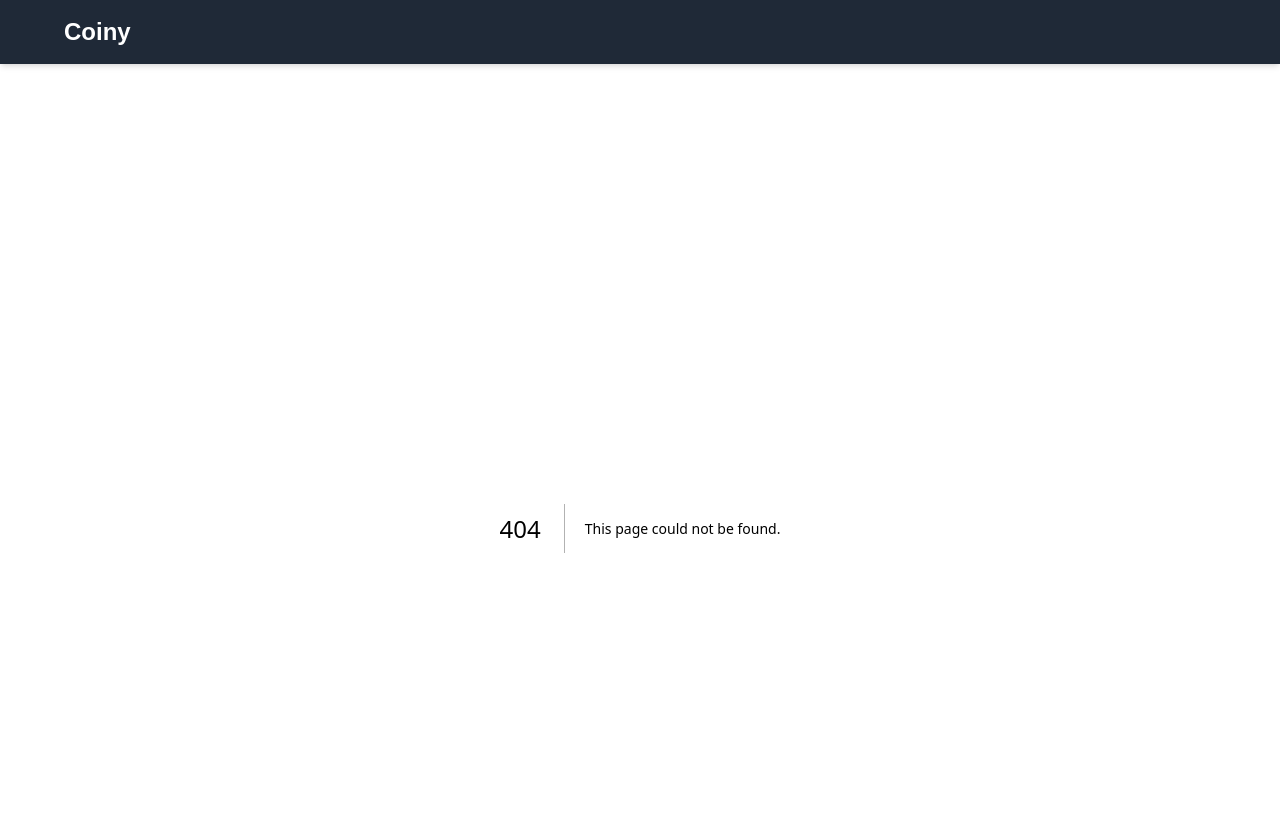
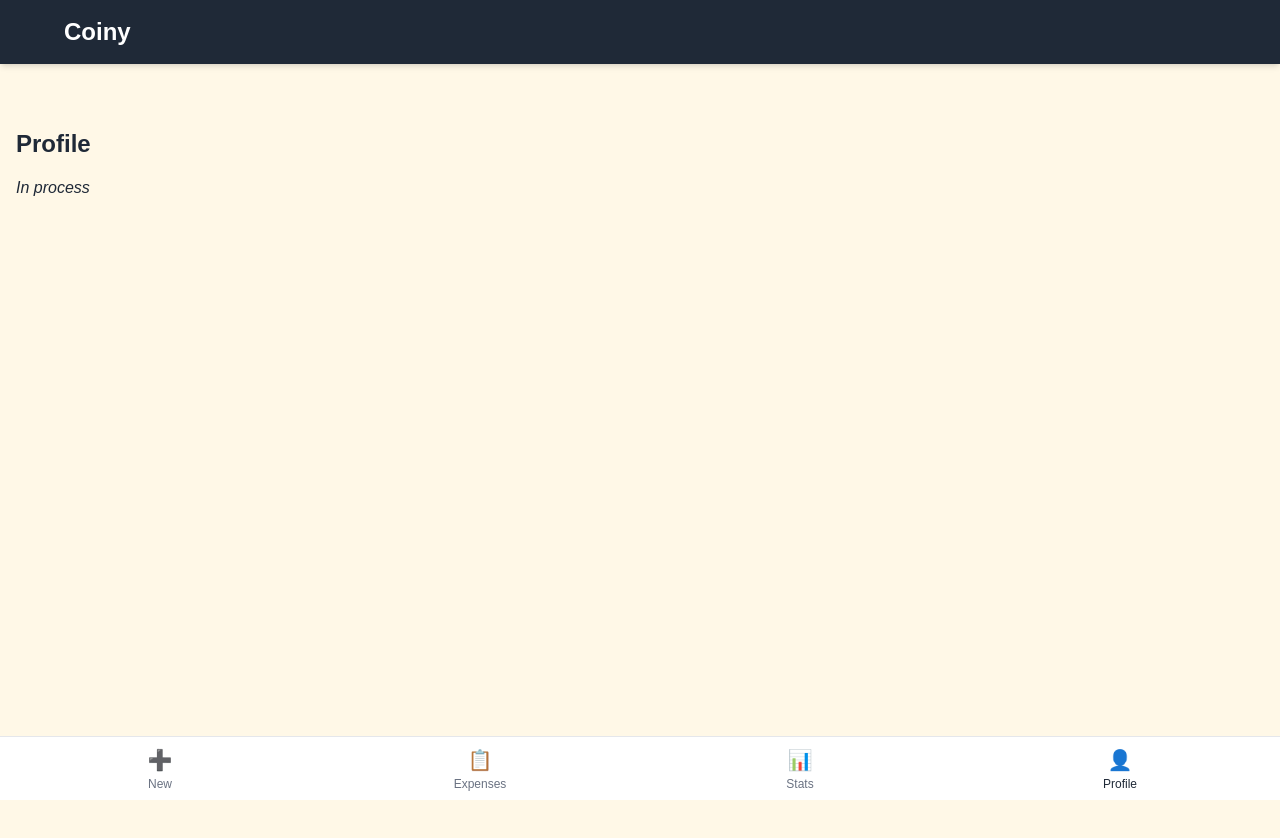
Before and after one commit to MashiruSesuke/coiny, a Next.js app: page /profile in a window 1280 px wide. Before the commit this address had no page. Shown: the top 838 px of the page. After the commit the page ends 800 px from the top, so only its background shows below. Built offline with nearby package versions, Linux system fonts and the light colour scheme.

Commit message:
feat: added "TabBar" component, moved new expense form to "/new", moved stat to "/stats", added "/profile" template page

```diff
--- /dev/null
+++ b/app/add/page.tsx
@@ -0,0 +1,10 @@
+import AddExpenseForm from '@/components/features/expenses/AddExpenseForm';
+
+export default function AddPage() {
+  return (
+    <>
+      <h2 className="text-2xl font-semibold mb-4">Add Expense</h2>
+      <AddExpenseForm />
+    </>
+  );
+}
--- a/app/layout.tsx
+++ b/app/layout.tsx
@@ -2,14 +2,16 @@ import type { Metadata } from 'next';
 
 import Providers from './providers';
 
+import ServiceWorkerRegister from '@/components/ServiceWorkerRegister';
 import Header from '@/components/layout/Header';
-import ServiceWorkerRegister from '@/components/ServiceWorkerRegister';
+import TabBar from '@/components/layout/TabBar';
+import DataSeeder from './DataSeeder';
 
 import './globals.css';
 
 export const metadata: Metadata = {
-  title: 'Create Next App',
-  description: 'Generated by create next app',
+  title: 'Track your expenses',
+  description: 'Manage your spending with ease, even offline.',
 };
 
 export default function RootLayout({
@@ -21,9 +23,11 @@ export default function RootLayout({
     <html lang="en" className={`h-full antialiased`}>
       <body className="min-h-full flex flex-col">
         <Providers>
+          <DataSeeder />
           <ServiceWorkerRegister />
           <Header />
           <main className="container mx-auto px-4 py-16">{children}</main>
+          <TabBar />
         </Providers>
       </body>
     </html>
--- a/app/page.tsx
+++ b/app/page.tsx
@@ -1,26 +1,16 @@
-import DataSeeder from './DataSeeder';
+import { Metadata } from 'next';
+
 import ExpenseList from '@/components/features/expenses/ExpenseList';
-import AddExpenseForm from '@/components/features/expenses/AddExpenseForm';
-import ExpenseStats from '@/components/features/expenses/ExpenseStats';
+
+export const metadata: Metadata = {
+  title: 'Your expenses',
+};
 
 export default function HomePage() {
   return (
     <>
-      <DataSeeder />
-      <div className="grid md:grid-cols-2 gap-6">
-        <div>
-          <h2 className="text-2xl font-semibold mb-4">My expense</h2>
-          <AddExpenseForm />
-        </div>
-        <div>
-          <h2 className="text-2xl font-semibold mb-4">Expenses list</h2>
-          <ExpenseList />
-        </div>
-        <div>
-          <h2 className="text-2xl font-semibold mb-4">Expense stats</h2>
-          <ExpenseStats />
-        </div>
-      </div>
+      <h2 className="text-2xl font-semibold mb-4">My Expenses</h2>
+      <ExpenseList />
     </>
   );
 }
--- /dev/null
+++ b/app/profile/page.tsx
@@ -0,0 +1,10 @@
+export default function ProfilePage() {
+  return (
+    <>
+      <h2 className="text-2xl font-semibold mb-4">Profile</h2>
+      <p>
+        <i>In process</i>
+      </p>
+    </>
+  );
+}
--- /dev/null
+++ b/app/stats/page.tsx
@@ -0,0 +1,10 @@
+import ExpenseStats from '@/components/features/expenses/ExpenseStats';
+
+export default function StatsPage() {
+  return (
+    <>
+      <h2 className="text-2xl font-semibold mb-4">Statistics</h2>
+      <ExpenseStats />
+    </>
+  );
+}
--- /dev/null
+++ b/components/layout/TabBar.tsx
@@ -0,0 +1,35 @@
+'use client';
+
+import Link from 'next/link';
+import { usePathname } from 'next/navigation';
+
+const tabs = [
+  { name: 'New', href: '/add', icon: '➕' },
+  { name: 'Expenses', href: '/', icon: '📋' },
+  { name: 'Stats', href: '/stats', icon: '📊' },
+  { name: 'Profile', href: '/profile', icon: '👤' },
+];
+
+export default function TabBar() {
+  const pathname = usePathname();
+
+  return (
+    <div className="fixed bottom-0 left-0 right-0 bg-white border-t border-gray-200 flex justify-around items-center h-16 z-50">
+      {tabs.map((tab) => {
+        const isActive = pathname === tab.href || (tab.href === '/' && pathname === '/');
+        return (
+          <Link
+            key={tab.name}
+            href={tab.href}
+            className={`flex flex-col items-center justify-center flex-1 h-full ${
+              isActive ? 'text-primary' : 'text-gray-500'
+            }`}
+          >
+            <span className="text-xl">{tab.icon}</span>
+            <span className="text-xs mt-0.5">{tab.name}</span>
+          </Link>
+        );
+      })}
+    </div>
+  );
+}
```
